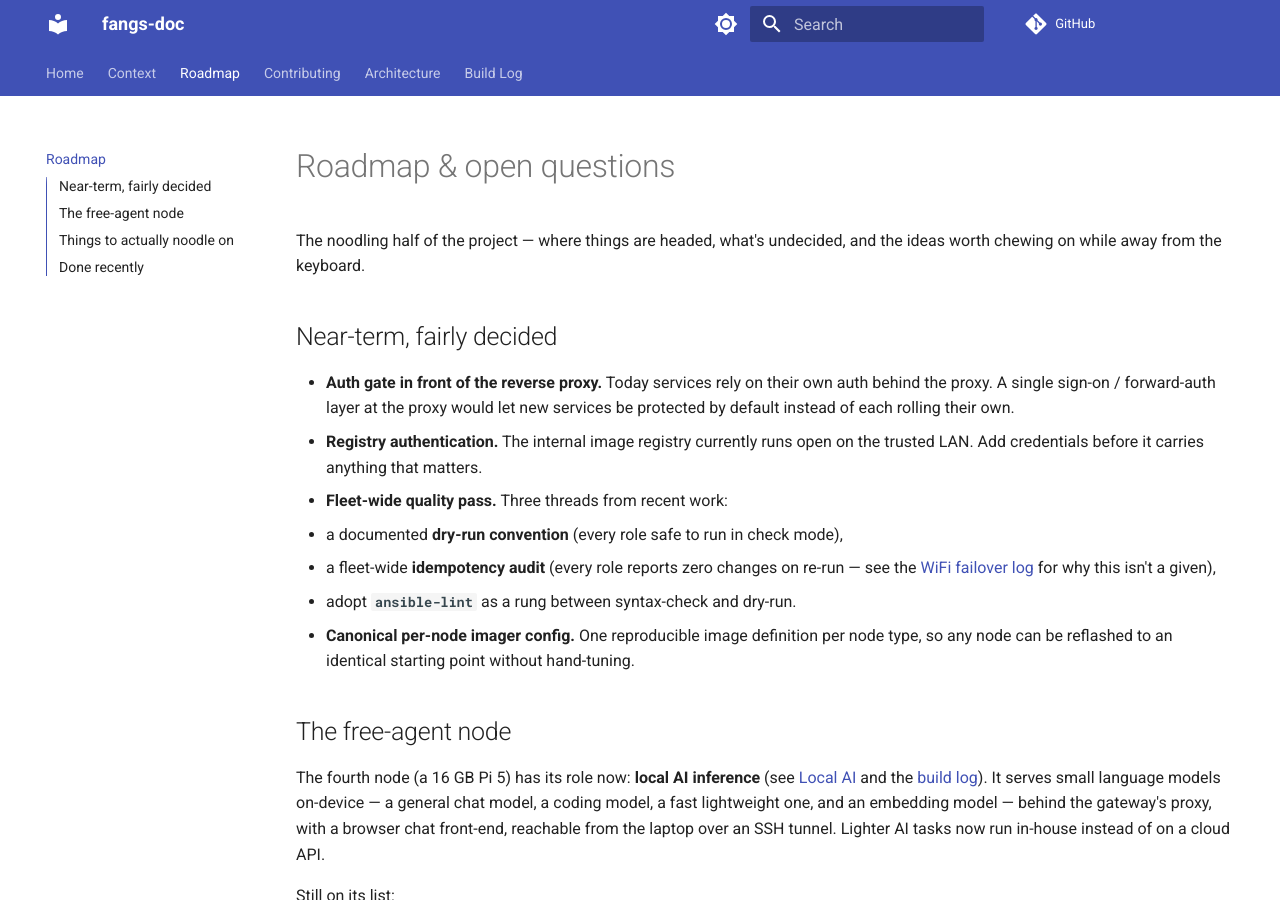
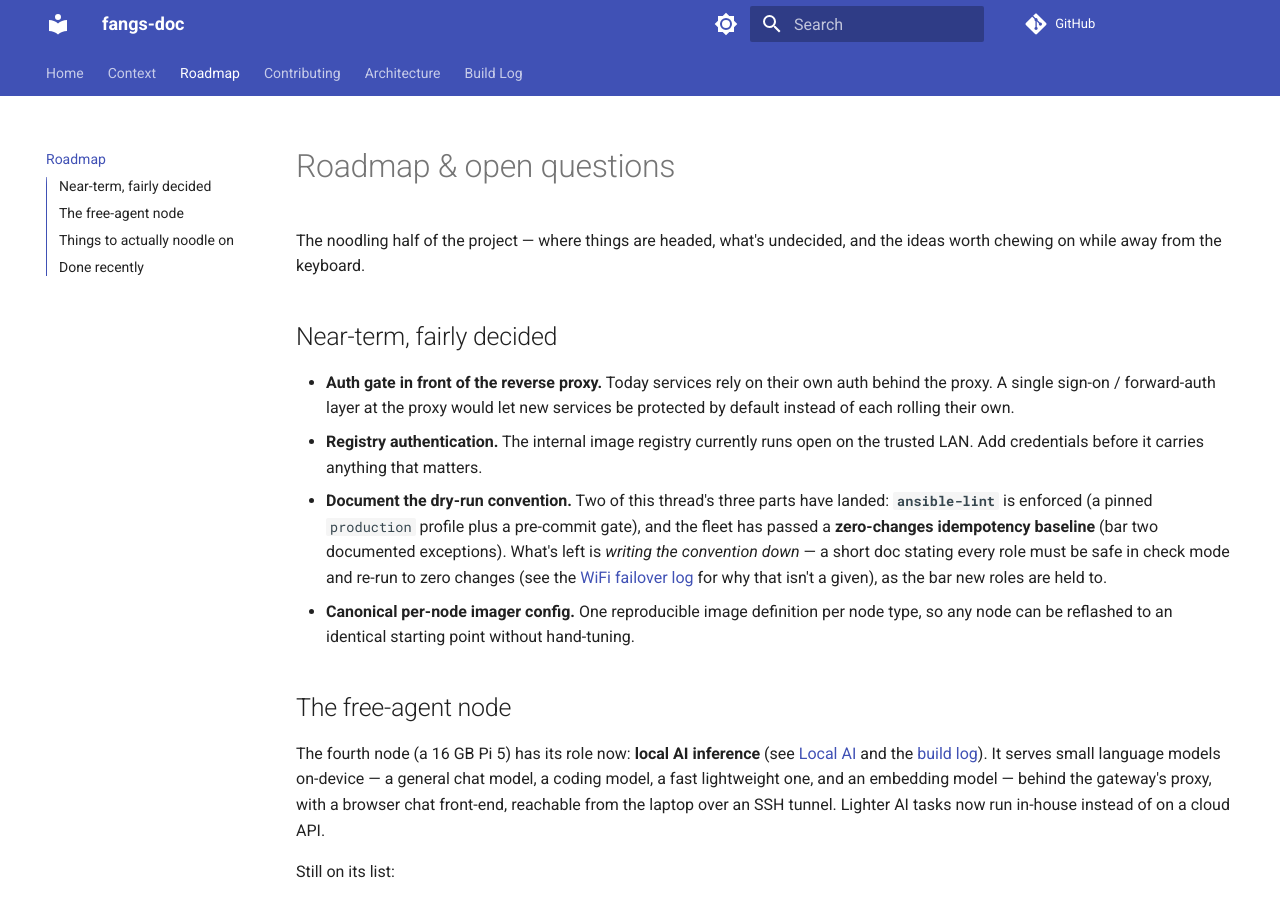
Before and after one commit to Caleb-Wrobel/fangs-doc, an MkDocs documentation site: the page built from docs/roadmap.md, in a window 1280 px wide and 900 px high. Built offline with MkDocs 1.6.1 and Material for MkDocs 9.7.7, drawn with Linux system fonts in a browser that asks for light colours; comment, search, counter and statistics services are not loaded.

Commit message:
two rungs are nailed down / the lint gate and the zero-check / one note still to write
docs(roadmap): trim quality-pass to the dry-run-doc remainder

ansible-lint (pinned production profile + pre-commit gate) and the zero-changes
idempotency baseline have both landed, so the only remaining thread in the
fleet-wide quality pass is documenting the dry-run convention. Retitle and trim
the bullet to that remainder.

---
two rungs are nailed down
the lint gate and the zero-check
one note still to write

```diff
--- a/docs/roadmap.md
+++ b/docs/roadmap.md
@@ -10,12 +10,13 @@ the ideas worth chewing on while away from the keyboard.
   let new services be protected by default instead of each rolling their own.
 - **Registry authentication.** The internal image registry currently runs open on
   the trusted LAN. Add credentials before it carries anything that matters.
-- **Fleet-wide quality pass.** Three threads from recent work:
-  - a documented **dry-run convention** (every role safe to run in check mode),
-  - a fleet-wide **idempotency audit** (every role reports zero changes on
-    re-run — see the [WiFi failover log](log/2026-06-wifi-failover.md) for why
-    this isn't a given),
-  - adopt **`ansible-lint`** as a rung between syntax-check and dry-run.
+- **Document the dry-run convention.** Two of this thread's three parts have landed:
+  **`ansible-lint`** is enforced (a pinned `production` profile plus a pre-commit gate),
+  and the fleet has passed a **zero-changes idempotency baseline** (bar two documented
+  exceptions). What's left is *writing the convention down* — a short doc stating every
+  role must be safe in check mode and re-run to zero changes (see the
+  [WiFi failover log](log/2026-06-wifi-failover.md) for why that isn't a given), as the
+  bar new roles are held to.
 - **Canonical per-node imager config.** One reproducible image definition per node
   type, so any node can be reflashed to an identical starting point without
   hand-tuning.
```
